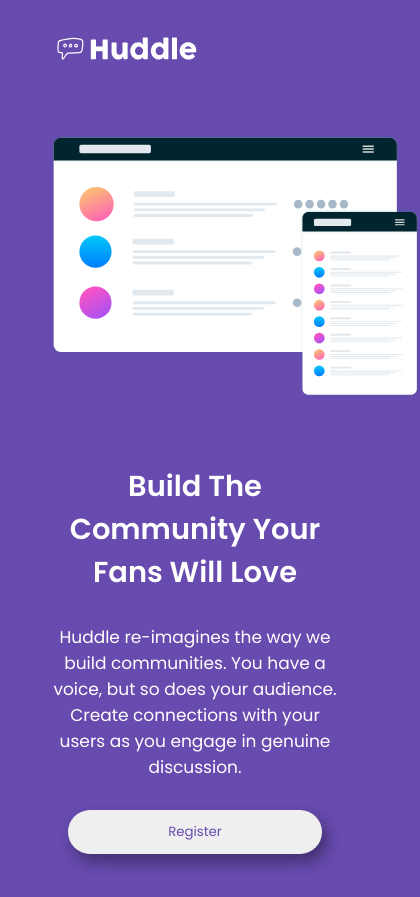
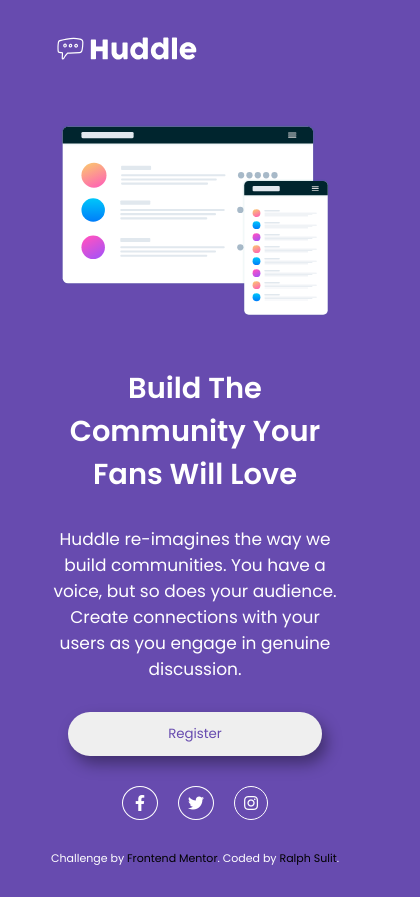
Before and after one commit to ralphsulit/huddle-lading-page, a plain HTML site: page index.html in a window 390 px wide. Shown: the whole page, 420 px wide, since content can reach past the window. Drawn offline with Linux system fonts and the light colour scheme.

Commit message:
added media icons and media query for tablet

```diff
--- a/index.html
+++ b/index.html
@@ -5,16 +5,14 @@
   <meta name="viewport" content="width=device-width, initial-scale=1.0"> <!-- displays site properly based on user's device -->
 
   <link rel="icon" type="image/png" sizes="32x32" href="./images/favicon-32x32.png">
+  <title>Frontend Mentor | Huddle landing page with single introductory section</title>
   <!-- Main CSS -->
   <link rel="stylesheet" href="main.css">
   <!-- Google Fonts -->
   <link rel="preconnect" href="https://fonts.gstatic.com">
   <link href="https://fonts.googleapis.com/css2?family=Open+Sans&family=Poppins:wght@400;600&display=swap" rel="stylesheet">
-  <title>Frontend Mentor | Huddle landing page with single introductory section</title>
-  <style>
-    .attribution { font-size: 11px; text-align: center; }
-    .attribution a { color: hsl(228, 45%, 44%); }
-  </style>
+  <!-- Font Awesome -->
+  <link rel="stylesheet" href="https://cdnjs.cloudflare.com/ajax/libs/font-awesome/5.13.1/css/all.min.css"/>
 </head>
 <body>
   <div class="container">
@@ -34,13 +32,18 @@
         </div>
       </div>
     </section>
+    <footer>
+      <div class="icon">
+        <div><i class="fab fa-facebook-f"></i></div>
+        <div><i class="fab fa-twitter"></i></div>
+        <div><i class="fab fa-instagram"></i></div>
+      </div>
+      <p class="attribution">
+        Challenge by <a href="https://www.frontendmentor.io?ref=challenge" target="_blank">Frontend Mentor</a>.
+        Coded by <a href="#">Ralph Sulit</a>.
+      </p>
+    </footer>
   </div>
 
-  <!-- <footer>
-    <p class="attribution">
-      Challenge by <a href="https://www.frontendmentor.io?ref=challenge" target="_blank">Frontend Mentor</a>.
-      Coded by <a href="#">Your Name Here</a>.
-    </p>
-  </footer> -->
 </body>
 </html>
--- a/main.css
+++ b/main.css
@@ -40,9 +40,15 @@ Header
 Section
 **************/
 /* Left Container */
+.left-container {
+  width: 100%;
+  display: flex;
+  justify-content: center;
+}
+
 .left-container img{
-  width: 370px;
-  margin: 60px 0;
+  width: 270px;
+  margin: 50px 0;
 }
 
 /* Right Container */
@@ -77,6 +83,72 @@ Section
   color: #fff;
 }
 
+/**************
+Footer
+**************/
+footer {
+  margin-top: 30px;
+}
+
+.icon {
+  display: flex;
+  justify-content: center;
+  cursor: pointer;
+}
+
+.icon i {
+  padding: 8px 12px;
+  margin: 0 10px;
+  border: solid #fff 1px;
+  border-radius: 50%;
+}
+
+.icon .fa-twitter,
+.icon .fa-instagram {
+  padding: 8px 9px;
+}
+
+.icon i:hover {
+  border-color:hsl(300, 69%, 71%);
+  color:hsl(300, 69%, 71%);
+}
+
+.attribution {
+  margin-top: 30px;
+  font-size: 11px;
+  text-align: center;
+}
+
+.attribution a {
+  color: #000;
+  text-decoration: none;
+}
+
+/**************
+Media Query:
+Tablets
+**************/
+@media (min-width: 768px) {
+  body {
+    width: 100%;
+
+  }
+
+  .left-container img {
+    width: 500px;
+  }
+
+  .details {
+    margin: 50px 0;
+  }
+
+  .details button {
+    margin-top: 20px;
+  }
+
+  footer {
+    margin-top: 80px;
+  }
 
 
 /**************
```
